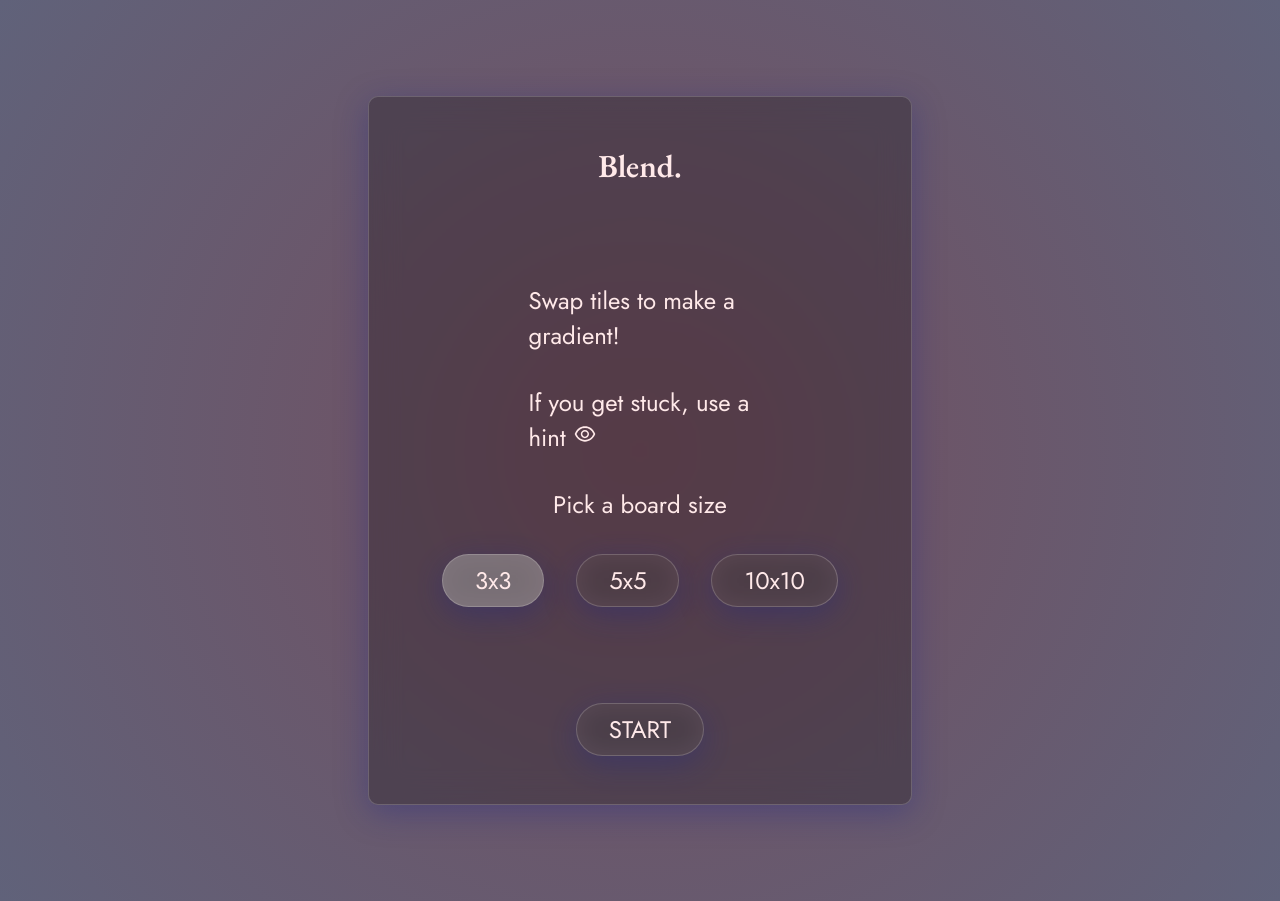
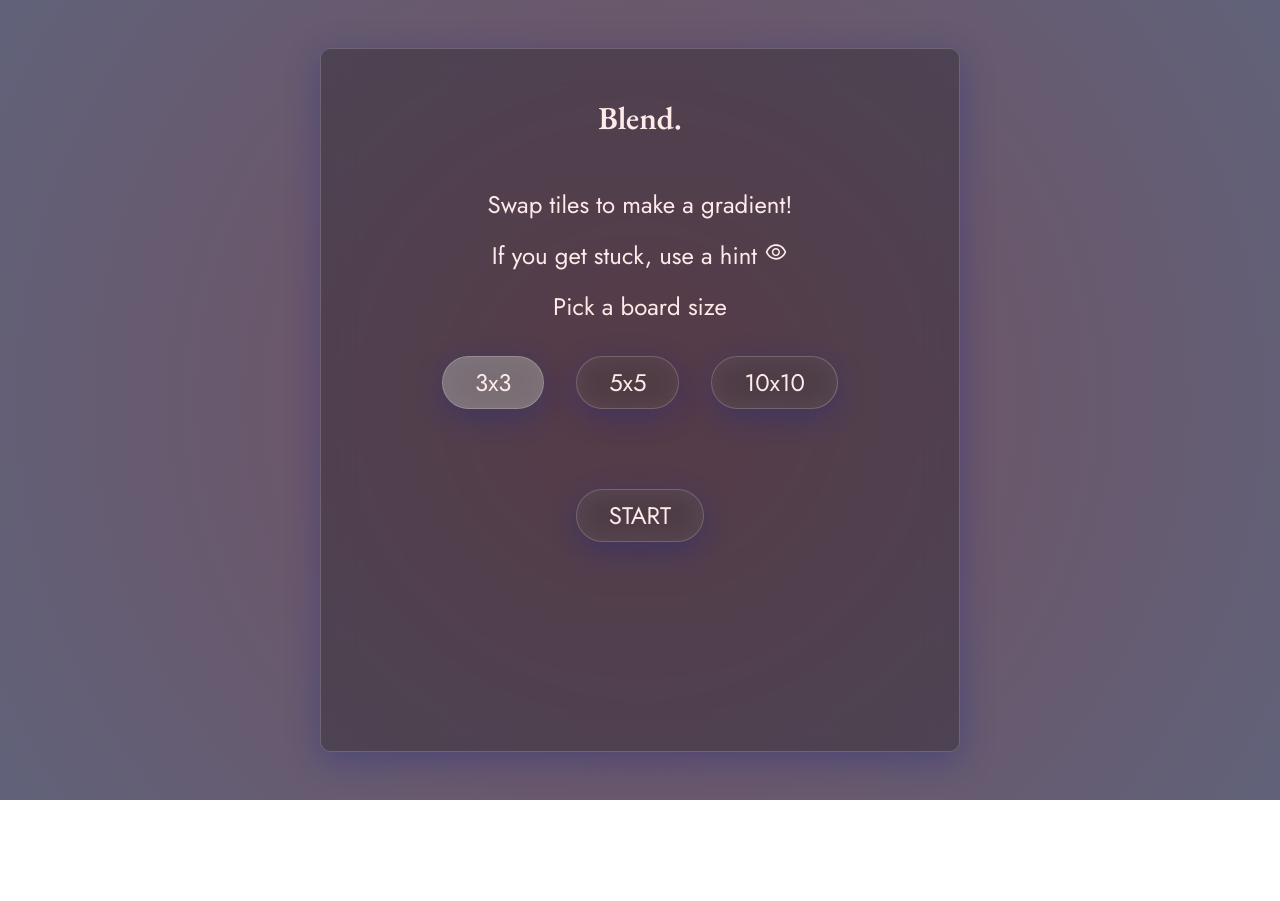
Before and after one commit to alerybo/blend-game, a Next.js app: page / in a window 1280 px wide. After the commit the page ends 800 px from the top, so only its background shows below. Built offline with nearby package versions, Linux system fonts and the light colour scheme.

Commit message:
responsive styles

```diff
--- a/src/components/game/Game.module.css
+++ b/src/components/game/Game.module.css
@@ -6,11 +6,12 @@
 
 .buttonContainer {
   display: flex;
-  margin-bottom: 6rem;
+  flex-direction: column;
+  margin-bottom: 3rem;
 }
 
 .title {
-  margin-bottom: 2rem;
+  margin-bottom: 1rem;
 }
 
 .widget {
@@ -21,3 +22,11 @@
 .inlineIcon {
   vertical-align: baseline;
 }
+
+@media (min-width: 481px) {
+  .buttonContainer {
+    display: flex;
+    flex-direction: row;
+    margin-bottom: 3rem;
+  }
+}
--- a/src/components/timer/Timer.js
+++ /dev/null
@@ -1,5 +0,0 @@
-const Timer = () => {
-  return <>Timer</>;
-};
-
-export default Timer;
--- a/src/pages/_app.js
+++ b/src/pages/_app.js
@@ -1,5 +1,5 @@
-import '@/styles/globals.css'
+import "@/styles/globals.css";
 
 export default function App({ Component, pageProps }) {
-  return <Component {...pageProps} />
+  return <Component {...pageProps} />;
 }
--- a/src/pages/index.js
+++ b/src/pages/index.js
@@ -1,10 +1,6 @@
 import Head from "next/head";
 import { Inter } from "@next/font/google";
 import styles from "@/styles/Home.module.css";
-
-
-
-import Timer from "@/components/timer/Timer";
 import Game from "@/components/game/Game";
 
 const inter = Inter({ subsets: ["latin"] });
--- a/src/styles/Home.module.css
+++ b/src/styles/Home.module.css
@@ -1,20 +1,20 @@
 .main {
   display: flex;
   justify-content: center;
-  padding: 6rem;
-  min-height: 100vh;
+  padding: 2rem 0;
+  height: 100vh;
 }
 
 .header {
   text-align: center;
   width: 100%;
-  margin-bottom: 6rem;
+  margin-bottom: 2rem;
 }
 
 .section {
-  width: 50%;
+  width: 90%;
   border-radius: 1rem;
-  padding: 3rem;
+  padding: 1rem;
 
   background: rgba(0, 0, 0, 0.25);
   box-shadow: 0 8px 32px 0 rgba(31, 38, 135, 0.37);
@@ -29,7 +29,43 @@
 }
 
 .container {
-  width: 50%;
+  width: 100%;
   display: flex;
   flex-direction: column;
+  justify-content: center;
 }
+
+@media (min-width: 481px) {
+  .main {
+    padding: 3rem 0;
+  }
+  .header {
+    margin-bottom: 3rem;
+  }
+  .section {
+    padding: 3rem;
+  }
+}
+
+@media (min-width: 769px) {
+  .section {
+    width: 70%;
+  }
+  .container {
+    width: 90%;
+  }
+}
+
+@media (min-width: 1025px) {
+  .section {
+    width: 60%;
+  }
+  .container {
+    width: 60%;
+  }
+}
+@media (min-width: 1201px) {
+  .section {
+    width: 50%;
+  }
+}
--- a/src/styles/globals.css
+++ b/src/styles/globals.css
@@ -28,13 +28,13 @@ h1 {
 p {
   color: rgb(255, 233, 233);
   font-family: "Jost", sans-serif;
-  font-size: x-large;
+  font-size: large;
 }
 
 .text-button {
   border-radius: 2rem;
   padding: 0.5rem 2rem;
-  margin: 0 1rem;
+  margin: 1rem;
 
   background: rgba(255, 255, 255, 0.066);
   box-shadow: 0 8px 32px 0 rgba(31, 38, 135, 0.37);
@@ -69,3 +69,9 @@ p {
   color: rgb(255, 233, 233);
   font-size: xx-large;
 }
+
+@media (min-width: 481px) {
+  p {
+    font-size: x-large;
+  }
+}
```
